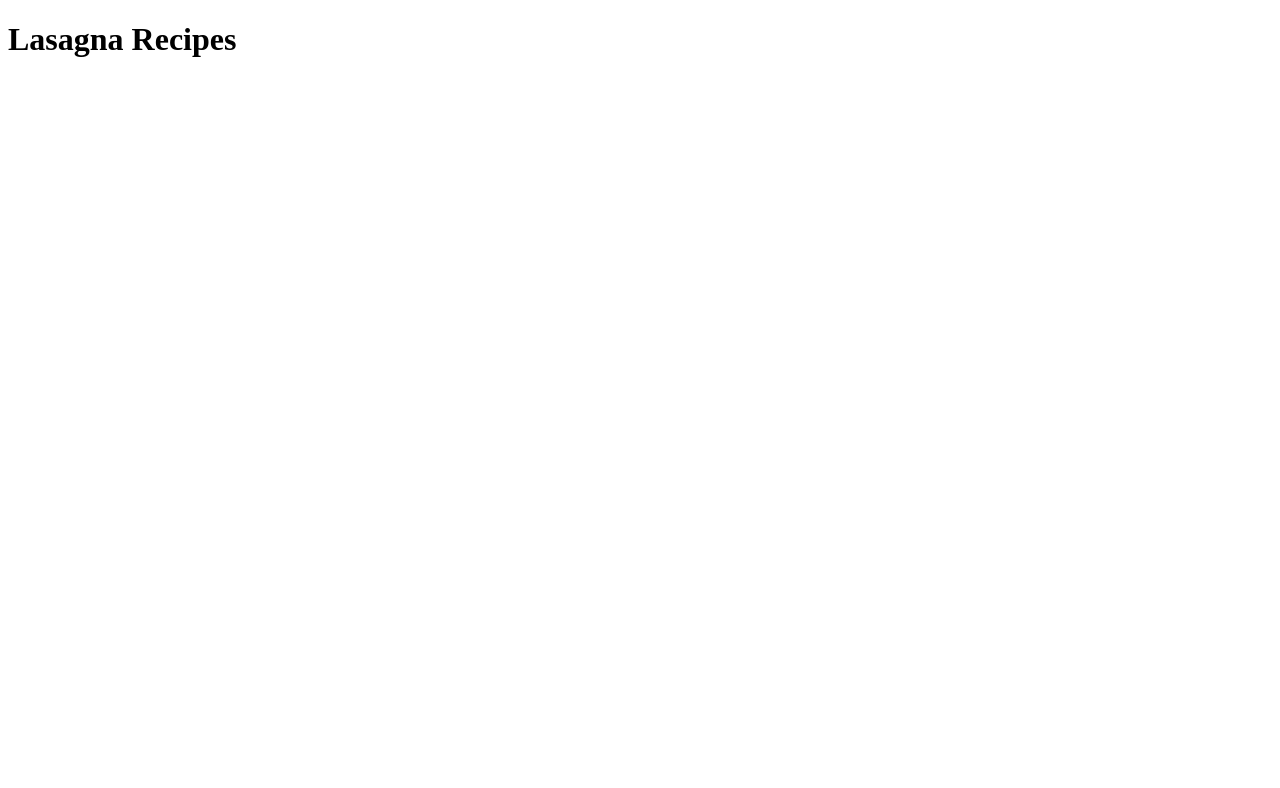
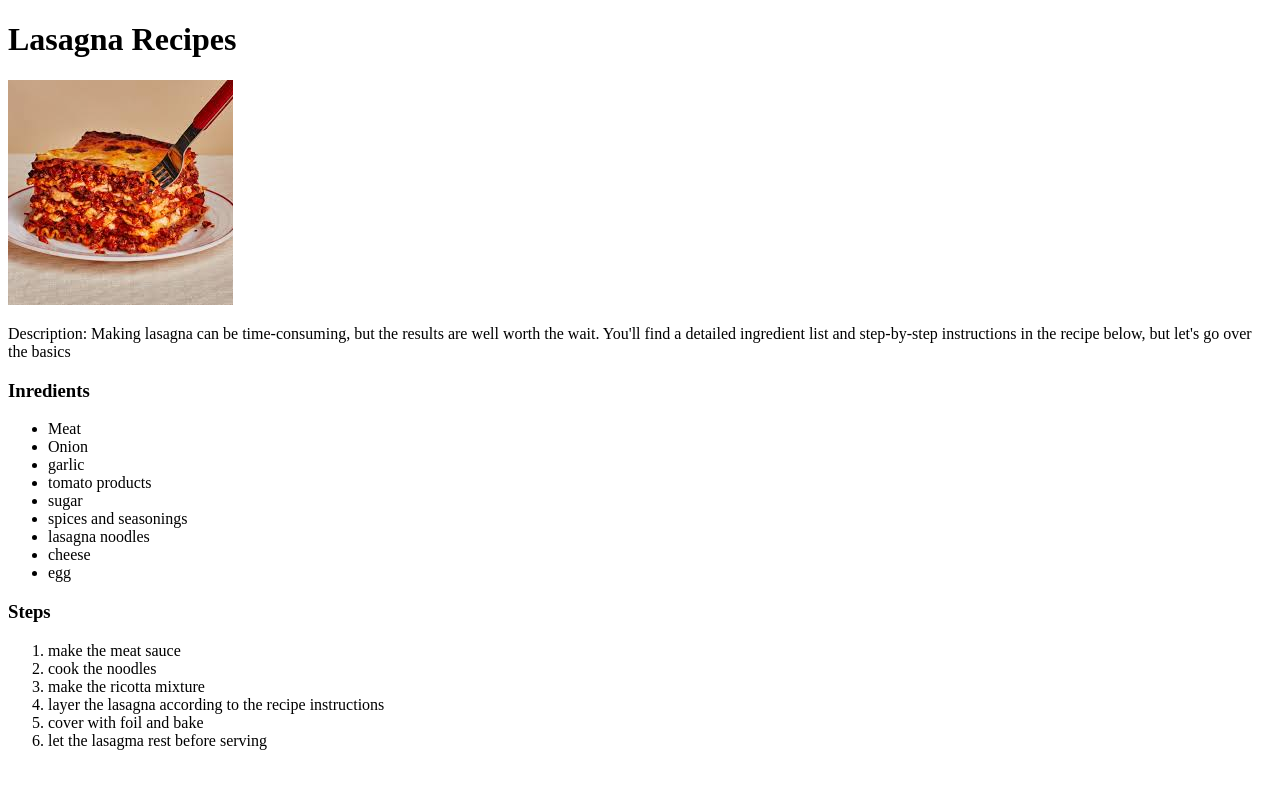
Before and after one commit to kon5271220000/odin-recipes, a plain HTML site: page recipes/lasagna.html in a window 1280 px wide. Drawn offline with Linux system fonts and the light colour scheme.

Commit message:
Add images folder, finish lasagna recepis in lasagna.html

```diff
--- a/recipes/lasagna.html
+++ b/recipes/lasagna.html
@@ -8,5 +8,28 @@
 
     <body>
         <h1>Lasagna Recipes</h1>
+        <img src="./images/lasagna.jpeg" alt="Lasagna">
+        <p>Description: Making lasagna can be time-consuming, but the results are well worth the wait. You'll find a detailed ingredient list and step-by-step instructions in the recipe below, but let's go over the basics</p>
+        <h3>Inredients</h3>
+        <ul>
+            <li>Meat</li>
+            <li>Onion</li>
+            <li>garlic</li>
+            <li>tomato products</li>
+            <li>sugar</li>
+            <li>spices and seasonings</li>
+            <li>lasagna noodles</li>
+            <li>cheese</li>
+            <li>egg</li>
+        </ul>
+        <h3>Steps</h3>
+        <ol>
+            <li>make the meat sauce</li>
+            <li>cook the noodles</li>
+            <li>make the ricotta mixture</li>
+            <li>layer the lasagna according to the recipe instructions</li>
+            <li>cover with foil and bake</li>
+            <li>let the lasagma rest before serving</li>
+        </ol>
     </body>
 </html>
```
Also changed, not shown: recipes/images/lasagna.jpeg (added).
